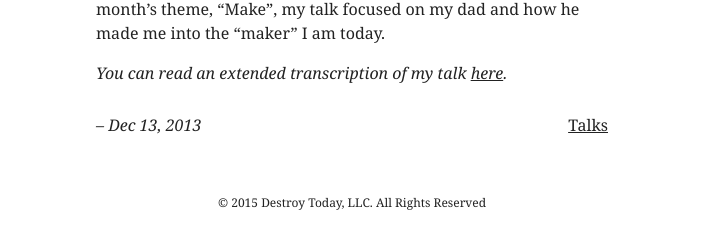
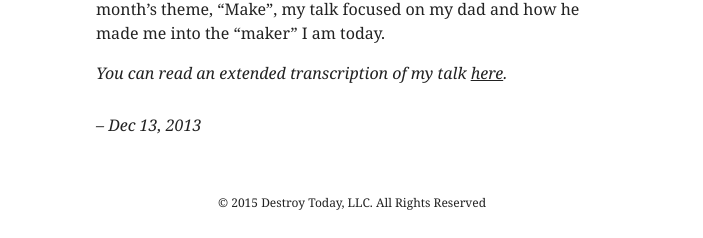
Before and after one commit to destroytoday/2016.destroytoday.com, a Jekyll site: the page built from _talks/creative-mornings.markdown, in a window 1280 px wide. Shown: the part 691-929 px from the top of the page, without its empty margins (288-991 px from the left). Built offline with Jekyll 4.4.1, drawn with Linux system fonts in a browser that asks for light colours.

Commit message:
Only show archive link for archived documents

```diff
--- a/_config.yml
+++ b/_config.yml
@@ -6,9 +6,11 @@ author: Jonnie Hallman
 collections:
   writings:
     title: Writings
+    archive?: true
     output: true
   interviews:
     title: Interviews
+    archive?: true
     output: true
   talks:
     title: Talks
--- a/_layouts/default.html
+++ b/_layouts/default.html
@@ -84,7 +84,9 @@
             </time>
             {% endif %}
 
-            {% if page.collection %}
+            {% assign collection = site.collections | where:'label',page.collection | first %}
+
+            {% if page.collection and collection.archive? %}
             <nav class='block__nav'>
               <a href='/{{ page.collection }}'>{{ page.collection | capitalize }}</a>
             </nav>
```
